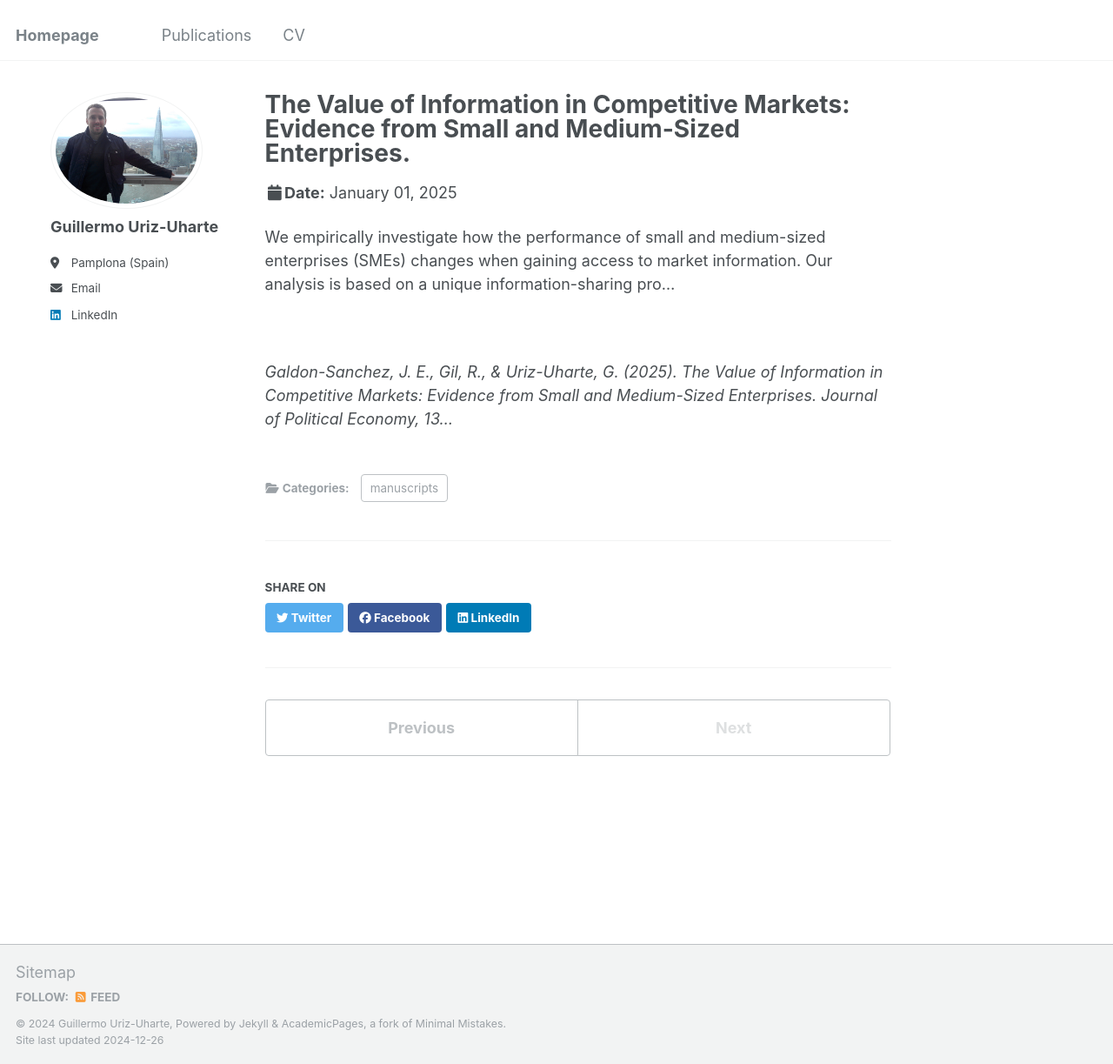
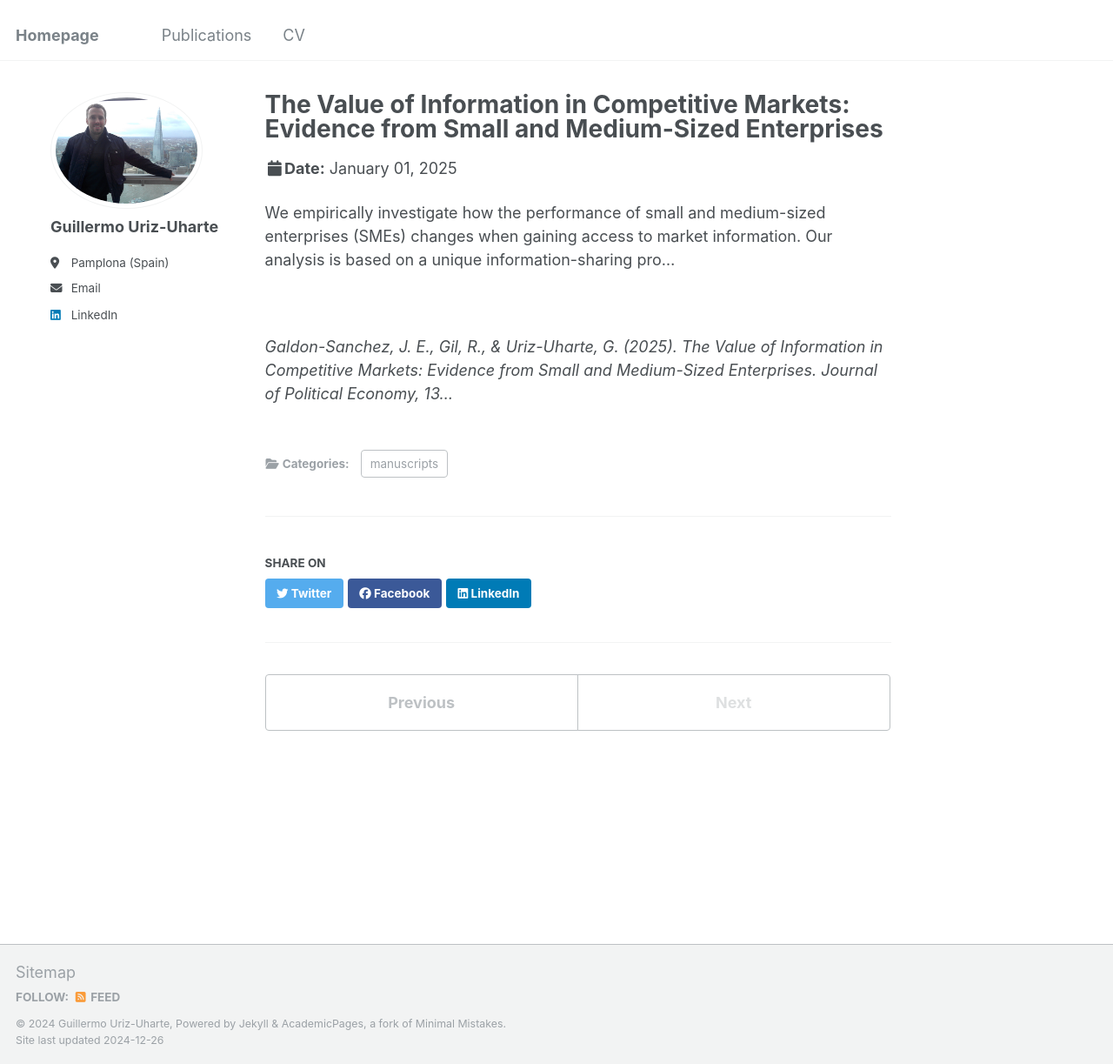
Before and after one commit to GuilleUriz/guillermouriz, a Jekyll site: the page built from _publications/JPE_2025.md, in a window 1280 px wide and 1223 px high. Shown: the whole window at 87% size. Built offline with Jekyll 4.4.1, drawn with Linux system fonts in a browser that asks for light colours.

Commit message:
Update JPE_2025.md

```diff
--- a/_publications/JPE_2025.md
+++ b/_publications/JPE_2025.md
@@ -1,5 +1,5 @@
 ---
-title: "The Value of Information in Competitive Markets: Evidence from Small and Medium-Sized Enterprises."
+title: "The Value of Information in Competitive Markets: Evidence from Small and Medium-Sized Enterprises"
 collection: publications
 category: manuscripts
 permalink: /publication/JPE_2025
```
